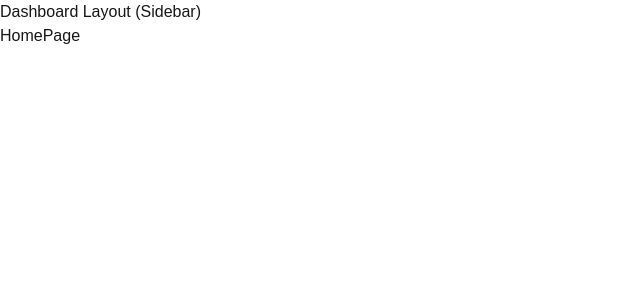
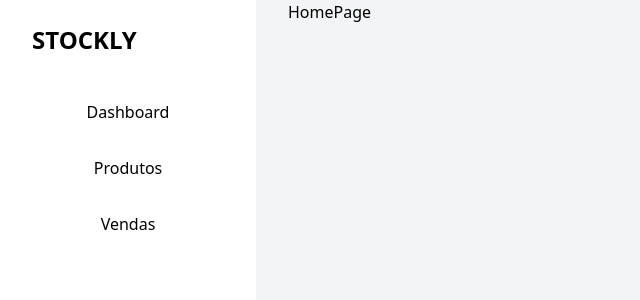
Before and after one commit to leojosants/full_stack_club__formacao_nextJS, a Next.js app in the folder projeto-stockly/: page / in a window 1280 px wide. Shown: the top 300 px of the page, without its empty margins (0-640 px from the left). Built offline with nearby package versions, Linux system fonts and the light colour scheme.

Commit message:
Módulo 04 - Introdução ao Next.js -- Estilização com Tailwind CSS (REFAZENDO)

```diff
--- /dev/null
+++ b/projeto-stockly/app/(dashboard)/_components/sidebar.tsx
@@ -0,0 +1,25 @@
+export default function Sidebar() {
+    return (
+        <div className="w-64 bg-white">
+            <div className="px-8 py-6">
+                <h1 className="uppercase font-bold text-2xl">
+                    stockly
+                </h1>
+            </div>
+
+            <div className="flex flex-col gap-2 p-2">
+                <button className="px-6 py-3">
+                    Dashboard
+                </button>
+
+                <button className="px-6 py-3">
+                    Produtos
+                </button>
+
+                <button className="px-6 py-3">
+                    Vendas
+                </button>
+            </div>
+        </div>
+    );
+};
--- a/projeto-stockly/app/globals.css
+++ b/projeto-stockly/app/globals.css
@@ -2,26 +2,10 @@
 @tailwind components;
 @tailwind utilities;
 
-:root {
-  --background: #ffffff;
-  --foreground: #171717;
-}
-
-@media (prefers-color-scheme: dark) {
-  :root {
-    --background: #0a0a0a;
-    --foreground: #ededed;
-  }
+html, body {
+  @apply h-full;
 }
 
 body {
-  color: var(--foreground);
-  background: var(--background);
-  font-family: Arial, Helvetica, sans-serif;
+  @apply bg-gray-100;
 }
-
-@layer utilities {
-  .text-balance {
-    text-wrap: balance;
-  }
-}
--- a/projeto-stockly/app/(dashboard)/layout.tsx
+++ b/projeto-stockly/app/layout.tsx
@@ -1,11 +1,12 @@
 import type { Metadata } from "next";
 import localFont from "next/font/local";
-import "../globals.css";
+import Sidebar from "./(dashboard)/_components/sidebar";
+import "./globals.css";
 
 
 const geistSans = localFont(
     {
-        src: "../fonts/GeistVF.woff",
+        src: "./fonts/GeistVF.woff",
         variable: "--font-geist-sans",
         weight: "100 900",
     }
@@ -13,7 +14,7 @@
 
 const geistMono = localFont(
     {
-        src: "../fonts/GeistMonoVF.woff",
+        src: "./fonts/GeistMonoVF.woff",
         variable: "--font-geist-mono",
         weight: "100 900",
     }
@@ -24,12 +25,14 @@
     description: "Generated by create next app",
 };
 
-export default function RootLayout({ children, }: Readonly<{ children: React.ReactNode }>) {
+export default function RootLayout({ children }: Readonly<{ children: React.ReactNode }>) {
     return (
         <html lang="en">
             <body className={`${geistSans.variable} ${geistMono.variable} antialiased`}>
-                <h1>Dashboard Layout (Sidebar)</h1>
-                {children}
+                <div className="flex gap-8 h-full">
+                    <Sidebar />
+                    {children}
+                </div>
             </body>
         </html>
     );
--- a/projeto-stockly/tailwind.config.ts
+++ b/projeto-stockly/tailwind.config.ts
@@ -1,4 +1,5 @@
 import type { Config } from "tailwindcss";
+
 
 const config: Config = {
     content: [
@@ -16,4 +17,5 @@
     },
     plugins: [],
 };
+
 export default config;
```
Also changed, not shown: projeto-stockly/app/page.tsx (renamed from projeto-stockly/app/(dashboard)/page.tsx). Lines whose indentation alone changed are shown as unchanged.
